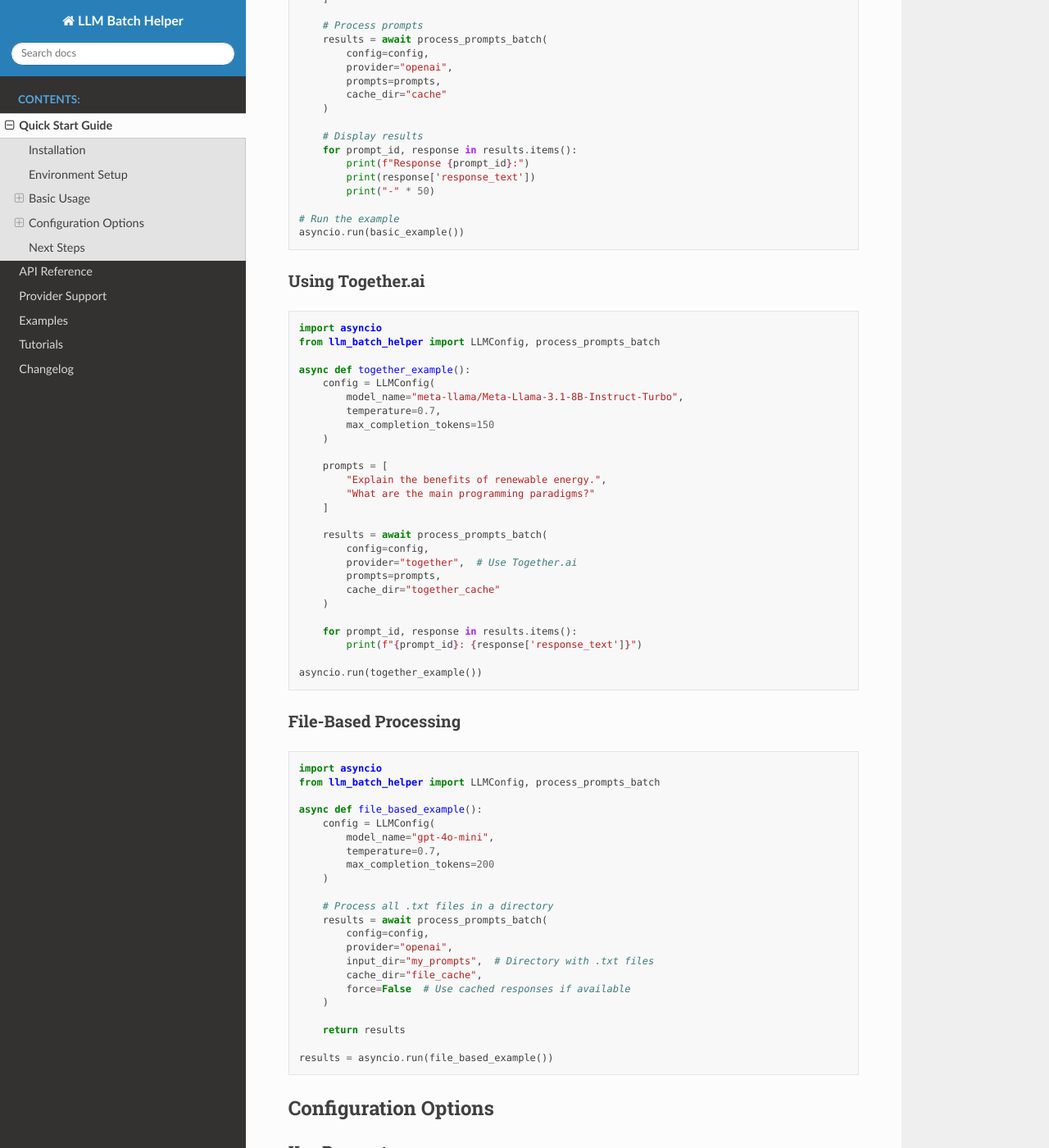
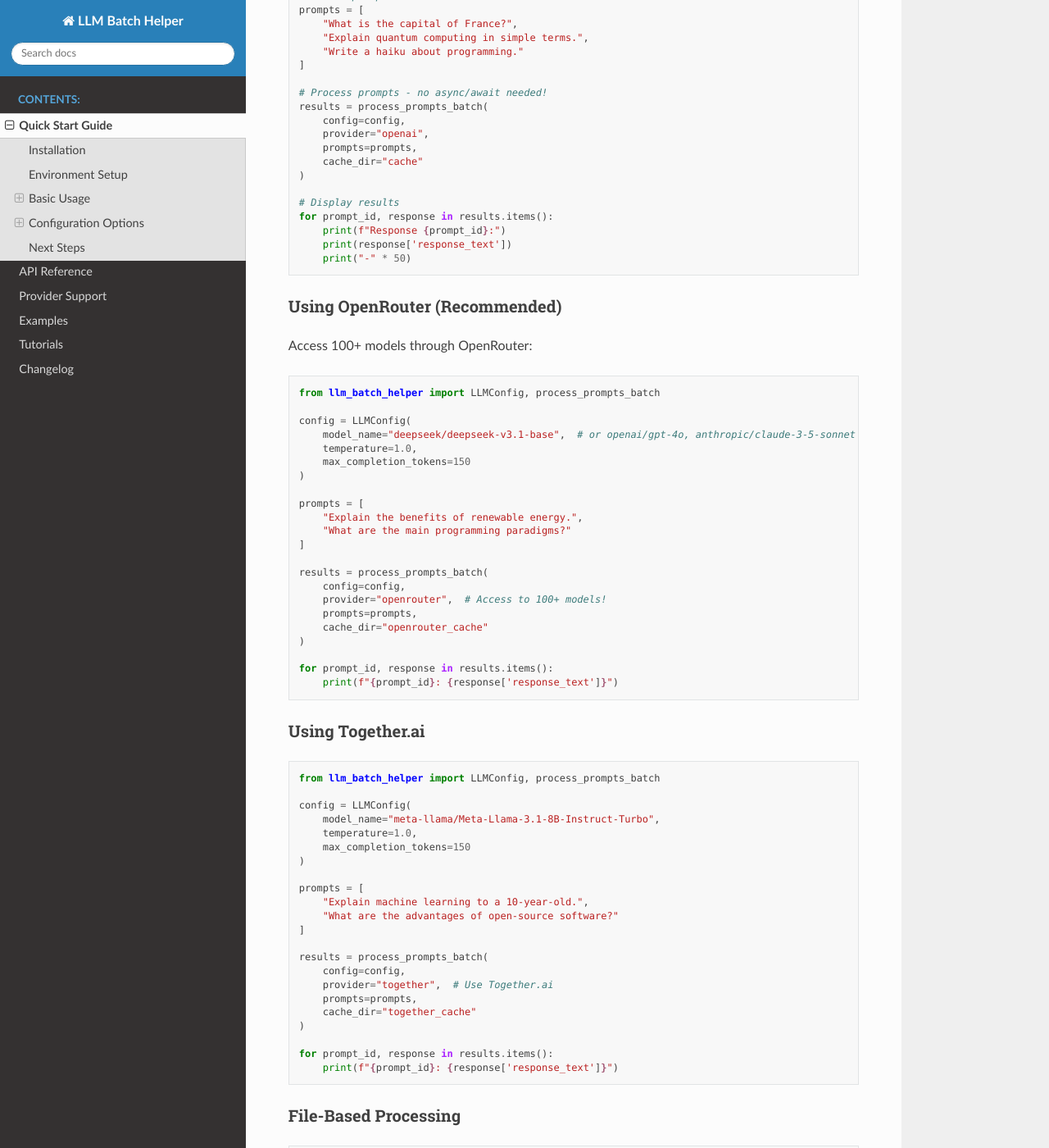
Before and after one commit to TianyiPeng/LLM_batch_helper, a Sphinx documentation site: the page built from docs/quickstart.rst, in a window 1280 px wide and 1400 px high, scrolled down 1163 px. Shown: the whole window at 82% size. Built offline with Sphinx 7.4.7 and the Read the Docs theme 3.1.0, drawn with Linux system fonts in a browser that asks for light colours; some of the changed text lies outside the part shown.

Commit message:
feat: Release v0.3.0 with simplified API and improved functionality
Major update introducing simplified synchronous API, OpenRouter support for 100+ AI models, enhanced Jupyter compatibility, and detailed retry logging. Maintains full backward compatibility with existing async API.

🎉 Generated with [Claude Code](https://claude.ai/code)

Co-Authored-By: Claude <noreply@anthropic.com>

```diff
--- a/docs/quickstart.rst
+++ b/docs/quickstart.rst
@@ -2,6 +2,8 @@ Quick Start Guide
 =================
 
 This guide will help you get started with LLM Batch Helper quickly.
+
+🎉 **New in v0.3.0**: Simplified API - no more async/await syntax needed!
 
 Installation
 ------------
@@ -19,8 +21,11 @@ Set up your API keys as environment variables:
 
 .. code-block:: bash
 
-   # For OpenAI
+   # For OpenAI (all models including GPT-5)
    export OPENAI_API_KEY="your-openai-api-key"
+
+   # For OpenRouter (100+ models - Recommended)
+   export OPENROUTER_API_KEY="your-openrouter-api-key"
 
    # For Together.ai
    export TOGETHER_API_KEY="your-together-api-key"
@@ -30,6 +35,7 @@ Or create a `.env` file in your project directory:
 .. code-block:: text
 
    OPENAI_API_KEY=your-openai-api-key
+   OPENROUTER_API_KEY=your-openrouter-api-key
    TOGETHER_API_KEY=your-together-api-key
 
 Basic Usage
@@ -40,101 +46,118 @@ Simple Prompt Processing
 
 .. code-block:: python
 
-   import asyncio
    from llm_batch_helper import LLMConfig, process_prompts_batch
 
-   async def basic_example():
-       # Create configuration
-       config = LLMConfig(
-           model_name="gpt-4o-mini",
-           temperature=0.7,
-           max_completion_tokens=100,
-           max_concurrent_requests=5
-       )
+   # Create configuration
+   config = LLMConfig(
+       model_name="gpt-4o-mini",
+       temperature=1.0,
+       max_completion_tokens=100,
+       max_concurrent_requests=5
+   )
 
-       # Define prompts
-       prompts = [
-           "What is the capital of France?",
-           "Explain quantum computing in simple terms.",
-           "Write a haiku about programming."
-       ]
+   # Define prompts
+   prompts = [
+       "What is the capital of France?",
+       "Explain quantum computing in simple terms.",
+       "Write a haiku about programming."
+   ]
 
-       # Process prompts
-       results = await process_prompts_batch(
-           config=config,
-           provider="openai",
-           prompts=prompts,
-           cache_dir="cache"
-       )
+   # Process prompts - no async/await needed!
+   results = process_prompts_batch(
+       config=config,
+       provider="openai",
+       prompts=prompts,
+       cache_dir="cache"
+   )
 
-       # Display results
-       for prompt_id, response in results.items():
-           print(f"Response {prompt_id}:")
-           print(response['response_text'])
-           print("-" * 50)
+   # Display results
+   for prompt_id, response in results.items():
+       print(f"Response {prompt_id}:")
+       print(response['response_text'])
+       print("-" * 50)
 
-   # Run the example
-   asyncio.run(basic_example())
+Using OpenRouter (Recommended)
+~~~~~~~~~~~~~~~~~~~~~~~~~~~~~~~
+
+Access 100+ models through OpenRouter:
+
+.. code-block:: python
+
+   from llm_batch_helper import LLMConfig, process_prompts_batch
+
+   config = LLMConfig(
+       model_name="deepseek/deepseek-v3.1-base",  # or openai/gpt-4o, anthropic/claude-3-5-sonnet
+       temperature=1.0,
+       max_completion_tokens=150
+   )
+
+   prompts = [
+       "Explain the benefits of renewable energy.",
+       "What are the main programming paradigms?"
+   ]
+
+   results = process_prompts_batch(
+       config=config,
+       provider="openrouter",  # Access to 100+ models!
+       prompts=prompts,
+       cache_dir="openrouter_cache"
+   )
+
+   for prompt_id, response in results.items():
+       print(f"{prompt_id}: {response['response_text']}")
 
 Using Together.ai
 ~~~~~~~~~~~~~~~~~~
 
 .. code-block:: python
 
-   import asyncio
    from llm_batch_helper import LLMConfig, process_prompts_batch
 
-   async def together_example():
-       config = LLMConfig(
-           model_name="meta-llama/Meta-Llama-3.1-8B-Instruct-Turbo",
-           temperature=0.7,
-           max_completion_tokens=150
-       )
+   config = LLMConfig(
+       model_name="meta-llama/Meta-Llama-3.1-8B-Instruct-Turbo",
+       temperature=1.0,
+       max_completion_tokens=150
+   )
 
-       prompts = [
-           "Explain the benefits of renewable energy.",
-           "What are the main programming paradigms?"
-       ]
+   prompts = [
+       "Explain machine learning to a 10-year-old.",
+       "What are the advantages of open-source software?"
+   ]
 
-       results = await process_prompts_batch(
-           config=config,
-           provider="together",  # Use Together.ai
-           prompts=prompts,
-           cache_dir="together_cache"
-       )
+   results = process_prompts_batch(
+       config=config,
+       provider="together",  # Use Together.ai
+       prompts=prompts,
+       cache_dir="together_cache"
+   )
 
-       for prompt_id, response in results.items():
-           print(f"{prompt_id}: {response['response_text']}")
-
-   asyncio.run(together_example())
+   for prompt_id, response in results.items():
+       print(f"{prompt_id}: {response['response_text']}")
 
 File-Based Processing
 ~~~~~~~~~~~~~~~~~~~~~
 
 .. code-block:: python
 
-   import asyncio
    from llm_batch_helper import LLMConfig, process_prompts_batch
 
-   async def file_based_example():
-       config = LLMConfig(
-           model_name="gpt-4o-mini",
-           temperature=0.7,
-           max_completion_tokens=200
-       )
+   config = LLMConfig(
+       model_name="gpt-4o-mini",
+       temperature=1.0,
+       max_completion_tokens=200
+   )
 
-       # Process all .txt files in a directory
-       results = await process_prompts_batch(
-           config=config,
-           provider="openai",
-           input_dir="my_prompts",  # Directory with .txt files
-           cache_dir="file_cache",
-           force=False  # Use cached responses if available
-       )
+   # Process all .txt files in a directory
+   results = process_prompts_batch(
+       config=config,
+       provider="openai",
+       input_dir="my_prompts",  # Directory with .txt files
+       cache_dir="file_cache",
+       force=False  # Use cached responses if available
+   )
 
-       return results
-
-   results = asyncio.run(file_based_example())
+   print(f"Processed {len(results)} files!")
 
 Configuration Options
 ---------------------
@@ -143,11 +166,13 @@ Key Parameters
 ~~~~~~~~~~~~~~
 
 - ``model_name``: The LLM model to use (required)
-- ``temperature``: Controls randomness (0.0 to 2.0)
-- ``max_completion_tokens``: Maximum tokens in the response
-- ``max_concurrent_requests``: Number of parallel requests
+- ``temperature``: Controls randomness (0.0 to 2.0, default: 1.0)
+- ``max_completion_tokens``: Maximum tokens in the response (preferred)
+- ``max_tokens``: Legacy parameter (use max_completion_tokens instead)
+- ``max_concurrent_requests``: Number of parallel requests (default: 5)
 - ``system_instruction``: System prompt for the model
-- ``max_retries``: Number of retry attempts on failure
+- ``max_retries``: Number of retry attempts on failure (default: 10)
+- ``verification_callback``: Custom function to verify response quality
 
 Caching
 ~~~~~~~
@@ -157,7 +182,7 @@ Responses are automatically cached to avoid redundant API calls:
 .. code-block:: python
 
    # First run - makes API calls
-   results1 = await process_prompts_batch(
+   results1 = process_prompts_batch(
        config=config,
        provider="openai",
        prompts=prompts,
@@ -165,7 +190,7 @@ Responses are automatically cached to avoid redundant API calls:
    )
 
    # Second run - uses cached responses
-   results2 = await process_prompts_batch(
+   results2 = process_prompts_batch(
        config=config,
        provider="openai",
        prompts=prompts,  # Same prompts
@@ -176,17 +201,17 @@ Responses are automatically cached to avoid redundant API calls:
 Error Handling
 ~~~~~~~~~~~~~~
 
-The package includes built-in retry logic and error handling:
+The package includes built-in retry logic with detailed logging and error handling:
 
 .. code-block:: python
 
    config = LLMConfig(
        model_name="gpt-4o-mini",
        max_retries=5,  # Retry up to 5 times
-       temperature=0.7
+       temperature=1.0
    )
 
-   results = await process_prompts_batch(
+   results = process_prompts_batch(
        config=config,
        provider="openai",
        prompts=prompts
@@ -199,6 +224,15 @@ The package includes built-in retry logic and error handling:
        else:
            print(f"Success: {response['response_text']}")
 
+🔍 **New Retry Logging**: You'll see detailed logs during retries:
+
+.. code-block:: text
+
+   🔄 [14:23:15] Retry attempt 1/5:
+      Error: RateLimitError (status: 429)
+      Message: Rate limit exceeded...
+      Waiting 4.0s before next attempt...
+
 Next Steps
 ----------
 
--- a/llm_batch_helper/__init__.py
+++ b/llm_batch_helper/__init__.py
@@ -1,15 +1,16 @@
 from .cache import LLMCache
 from .config import LLMConfig
 from .input_handlers import get_prompts, read_prompt_files, read_prompt_list
-from .providers import process_prompts_batch
+from .providers import process_prompts_batch, process_prompts_batch_async
 
-__version__ = "0.2.0"
+__version__ = "0.3.0"
 
 __all__ = [
     "LLMCache",
     "LLMConfig",
     "get_prompts",
     "process_prompts_batch",
+    "process_prompts_batch_async",  # For backward compatibility
     "read_prompt_files",
     "read_prompt_list",
 ]
--- a/pyproject.toml
+++ b/pyproject.toml
@@ -1,7 +1,7 @@
 [tool.poetry]
 name = "llm_batch_helper"
-version = "0.2.0"
-description = "A Python package that enables batch submission of prompts to LLM APIs, with built-in async capabilities and response caching."
+version = "0.3.0"
+description = "A Python package that enables batch submission of prompts to LLM APIs, with simplified interface and built-in async capabilities handled implicitly."
 authors = ["Tianyi Peng <tianyipeng95@gmail.com>"]
 readme = "README.md"
 license = "MIT"
```
Also changed, not shown: README.md (+111 -73 lines), docs/changelog.rst (+56 -1 lines), docs/index.rst (+31 -25 lines), docs/providers.rst (+53 -4 lines), 5 other files.
